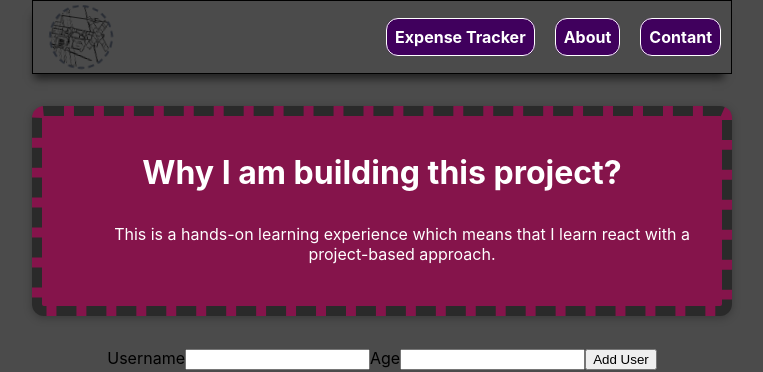
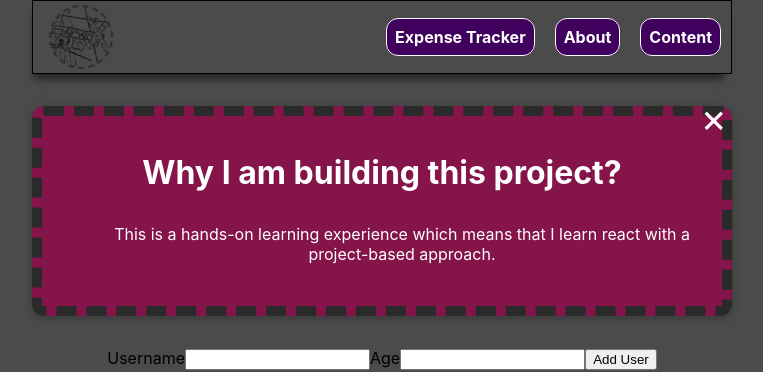
Before and after one commit to Adocresta/learning-react, a React (Create React App) app: page / in a window 1280 px wide. Shown: the top 372 px of the page, without its empty margins (258-1021 px from the left). Built offline with nearby package versions, Linux system fonts and the light colour scheme.

Commit message:
About section toggle & comments

```diff
--- a/src/App.js
+++ b/src/App.js
@@ -11,29 +11,8 @@ import NewExpense from "./components/ExpenseTracker/NewExpense/NewExpense";
 import AddUserPanel from "./components/UsernameTracker/AddUserPanel/AddUserPanel";
 import UserDataList from "./components/UsernameTracker/UserDataList/UserDataList";
 
-// fragment tags for a parent element
 function App() {
-  // const expenses = [
-  //   {
-  //     id: "e1",
-  //     title: "Toilet Paper",
-  //     amount: 94.12,
-  //     date: new Date(2020, 7, 14),
-  //   },
-  //   { id: "e2", title: "New TV", amount: 799.49, date: new Date(2021, 2, 12) },
-  //   {
-  //     id: "e3",
-  //     title: "Car Insurance",
-  //     amount: 294.67,
-  //     date: new Date(2021, 2, 28),
-  //   },
-  //   {
-  //     id: "e4",
-  //     title: "New Desk (Wooden)",
-  //     amount: 450,
-  //     date: new Date(2021, 5, 12),
-  //   },
-  // ];
+  // Expense Tracker Datas
   const [expenses, setExpenses] = useState([
     {
       id: "e1",
@@ -56,6 +35,7 @@ function App() {
     },
   ]);
 
+  // Expense Tracker New Data
   const addNewExpenseHandler = (expense) => {
     console.log(expense);
     setExpenses((prevState) => {
@@ -71,6 +51,7 @@ function App() {
     });
   };
 
+  // Add user app
   const [userData, setUserData] = useState([
     {
       id: "e1",
@@ -98,7 +79,7 @@ function App() {
     });
   };
 
-  // Show or hide the project
+  // Toggles Expense Tracker
   const [showExpenseTracker, setShowExpenseTracker] = useState(false);
 
   const toggleExpenseTracker = () => {
@@ -112,10 +93,22 @@ function App() {
     </>
   );
 
+  // Toggles About Section
+  const [showAbout, setShowAbout] = useState(true);
+
+  const toggleAboutHandler = () => {
+    setShowAbout((prevState) => !prevState);
+  };
+
+  const AboutSection = <MainContent onShowMainContent={toggleAboutHandler} />;
+
   return (
     <React.Fragment>
-      <Header onShowExpenseTracker={toggleExpenseTracker} />
-      <MainContent />
+      <Header
+        onShowExpenseTracker={toggleExpenseTracker}
+        onShowAbout={toggleAboutHandler}
+      />
+      {showAbout && AboutSection}
       {showExpenseTracker && ExpenseTracker}
       <AddUserPanel onNewUserData={addNewUserDataHandler} />
       <UserDataList userData={userData} />
--- a/src/components/MainContent.css
+++ b/src/components/MainContent.css
@@ -5,6 +5,24 @@
   padding: 1rem 1rem;
   margin: 2rem 0;
   border: #2a2a2a 10px dashed;
+  position: relative;
+}
+
+.project-info__close {
+  position: absolute;
+  top: -23px;
+  right: -5px;
+}
+
+.project-info__close:after {
+  content: "\00d7"; /* This will render the 'X' */
+  height: 40px;
+  width: 40px;
+  font-size: 40px;
+}
+
+.project-info__close:hover {
+  cursor: pointer;
 }
 
 ul {
--- a/src/components/MainContent.js
+++ b/src/components/MainContent.js
@@ -1,9 +1,14 @@
 import Card from "./UI/Card";
 import "./MainContent.css";
 
-export default function MainContent() {
+export default function MainContent(props) {
+  const closeMainContent = () => {
+    props.onShowMainContent();
+  };
+
   return (
     <Card className="project-info">
+      <div className="project-info__close" onClick={closeMainContent}></div>
       <h1>Why I am building this project?</h1>
       <ul>
         <li>
--- a/src/components/UI/Header.js
+++ b/src/components/UI/Header.js
@@ -13,10 +13,12 @@ export default function Header(props) {
             </a>
           </li>
           <li>
-            <a href="#">About</a>
+            <a href="#" onClick={props.onShowAbout}>
+              About
+            </a>
           </li>
           <li>
-            <a href="#">Contant</a>
+            <a href="#">Content</a>
           </li>
         </ul>
       </nav>
```
